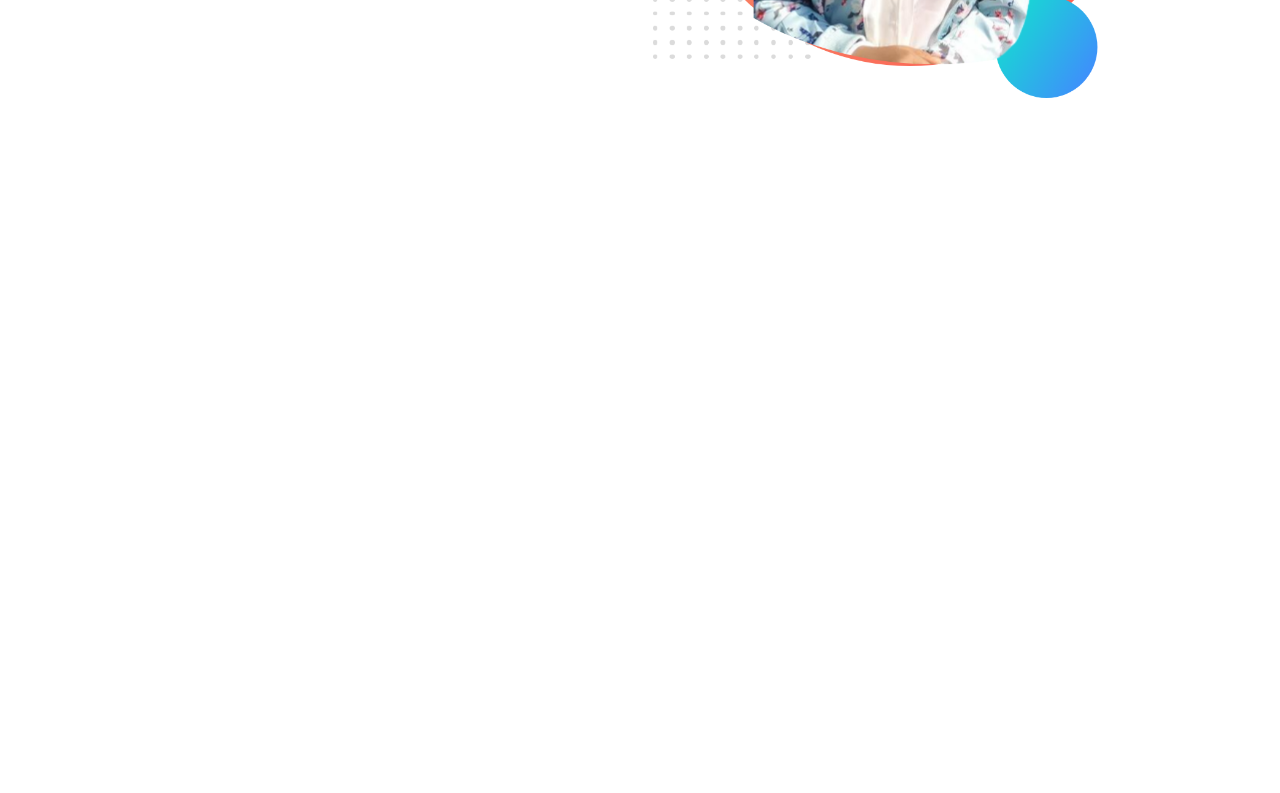
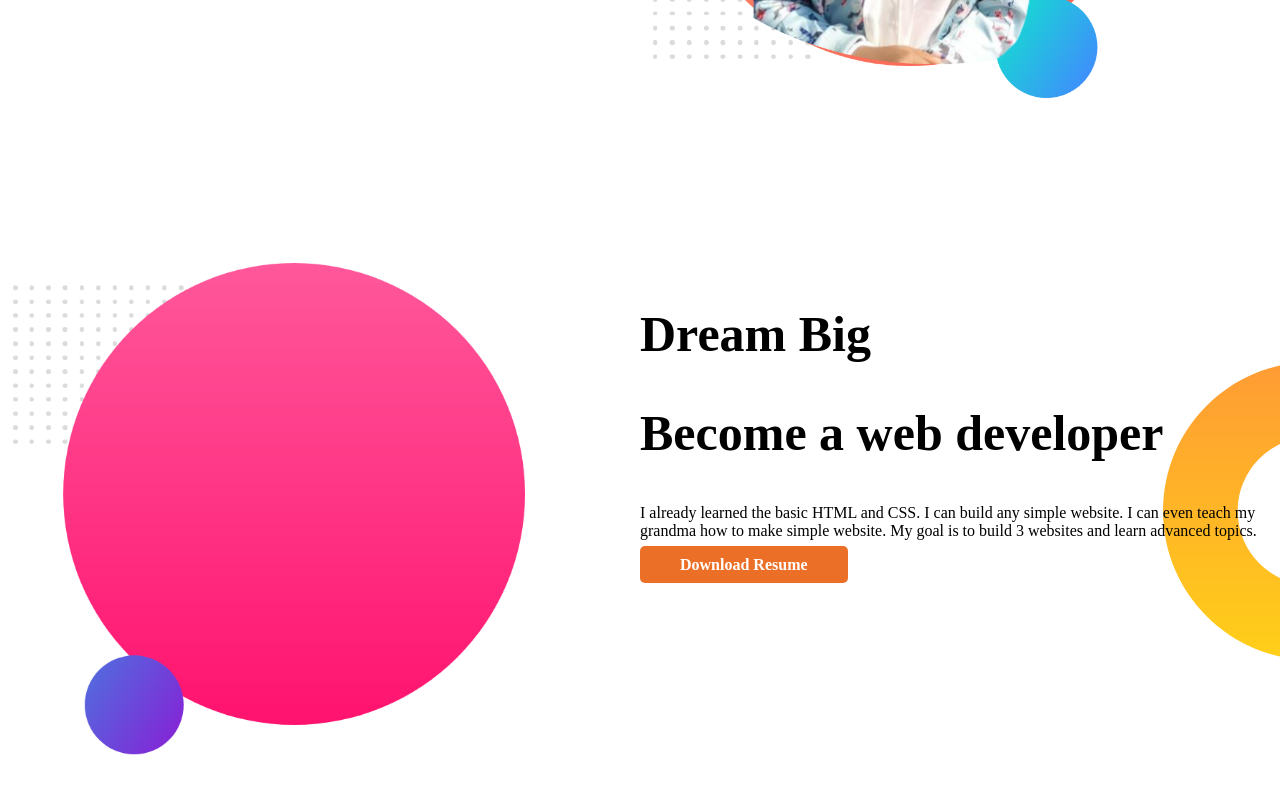
Before and after one commit to Puza32/my_portfolio, a plain HTML site: page index.html in a window 1280 px wide. Shown: the part 399-1192 px from the top of the page. Before the commit the page ends 800 px from the top, so only its background shows below. Drawn offline with Linux system fonts and the light colour scheme; a web font is replaced by a local one.

Commit message:
second section added

```diff
--- a/index.html
+++ b/index.html
@@ -24,5 +24,18 @@
             <img src="images/my-bg.png" alt="">
         </div>
    </section>
+
+   <section class="dream">
+    <div class="half-weight">
+        <img src="images/my-bg2.png" alt="">
+    </div>
+    <div class="half-weight">
+        <h1>Dream Big</h1>
+        <h1>Become a web developer</h1>
+        <p>I already learned the basic HTML and CSS. I can build any simple website. I can even teach my grandma how to make simple website. My goal is to build 3 websites and learn advanced topics.</p>
+        <a class = "link-button" target="_blank" href="">Download Resume</a>
+    </div>
+
+   </section>
 </body>
 </html>
--- a/style.css
+++ b/style.css
@@ -10,6 +10,7 @@ h1 {
 }
 section{
     display: flex;
+    margin-bottom: 150px;
 }
 .half-weight{
     width: 50%;
@@ -31,3 +32,8 @@ section{
    background-image: url(images/top-banner.png);
     background-repeat: no-repeat;
 }
+.dream {
+    background-image: url(images/dream-bg.png);
+    background-repeat: no-repeat;
+    background-position: right;
+}
```
